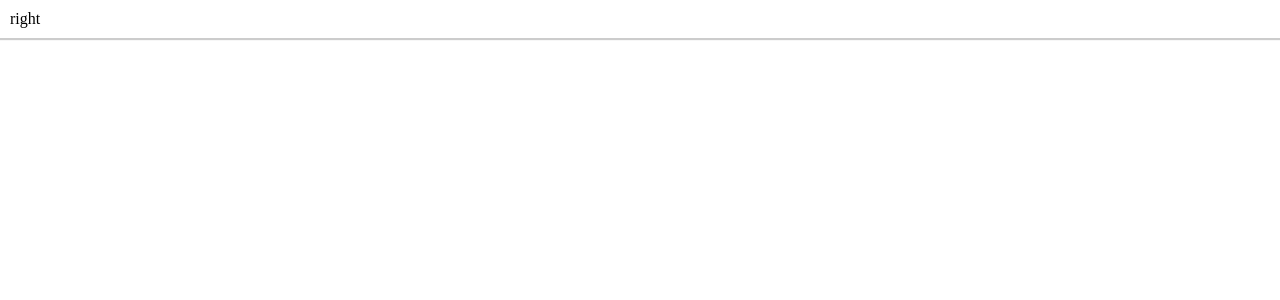
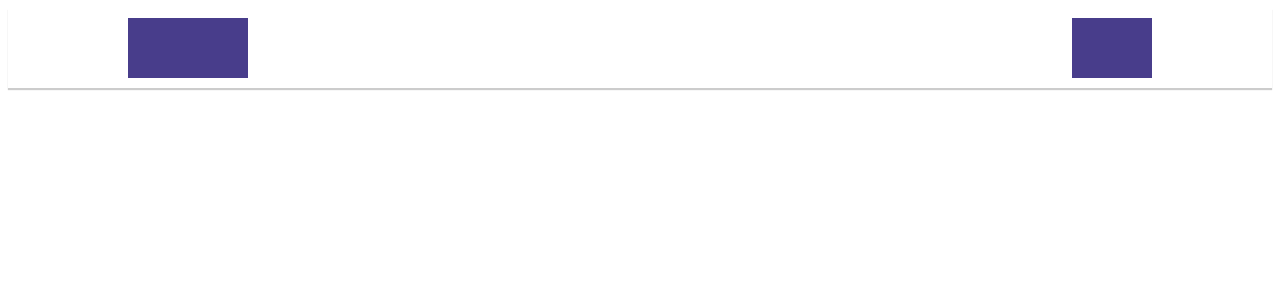
Before and after one commit to LixHu/acfun-react, a Next.js app: page / in a window 1280 px wide. Shown: the top 300 px of the page. Built offline with nearby package versions, Linux system fonts and the light colour scheme.

Commit message:
feat: 🚀navbar 部分样式

```diff
--- a/package.json
+++ b/package.json
@@ -10,6 +10,9 @@
     "prepare": "husky install"
   },
   "dependencies": {
+    "@emotion/react": "^11.11.1",
+    "@emotion/styled": "^11.11.0",
+    "@mui/material": "^5.13.7",
     "@types/node": "20.3.3",
     "@types/react": "18.2.14",
     "@types/react-dom": "18.2.6",
--- a/src/component/navbar/index.tsx
+++ b/src/component/navbar/index.tsx
@@ -9,11 +9,11 @@ interface navbarProps<T> {
 
 export function Navbar(props: navbarProps<NComponent.ILayoutMenu>) {
   const [metaData, setMetaData] = useState<NComponent.IMateData>({
-    title: '首页 - Acfun'
+    title: '首页'
   })
   useEffect(() => {
     const { title } = props
-    setMetaData({ title })
+    setMetaData({ title: `${title} - AcFun` })
   }, [])
   return (
     <>
@@ -23,8 +23,9 @@ export function Navbar(props: navbarProps<NComponent.ILayoutMenu>) {
       </Head>
       <main>
         <div className={`${styles.nav}`}>
-
-          right
+          {/* TODO 文件链接 */}
+          <div className={`${styles.logo}`}/>
+          <div className={`${styles.userContent}`} />
         </div>
       </main>
     </>
--- a/src/pages/_app.tsx
+++ b/src/pages/_app.tsx
@@ -1,7 +1,5 @@
-import '@/styles/globals.scss'
 import type { AppProps } from 'next/app'
 import { Layout } from "@/component/layout"
-
 
 export default function App({ Component, pageProps }: AppProps) {
   return (
--- a/src/styles/globals.scss
+++ b/src/styles/globals.scss
@@ -1,4 +1,5 @@
+
 body {
-    margin: 0;
-    padding: 0;
+  margin: 0;
+  padding: 0;
 }
--- a/src/styles/navbar.module.scss
+++ b/src/styles/navbar.module.scss
@@ -1,8 +1,22 @@
 .nav {
   display: flex;
   justify-content: space-between;
-  padding: 10px;
+  align-items: center;
+  padding: 10px 120px;
   box-sizing: border-box;
   background-color: #fff;
   box-shadow: 0 2px 1px #ccc;
+  min-height: 80px;
+
+  .logo {
+    width: 120px;
+    height: 60px;
+    background-color: darkslateblue;
+  }
+
+  .userContent {
+    width: 80px;
+    height: 60px;
+    background-color: darkslateblue;
+  }
 }
```
Also changed, not shown: 1 other file (tests, documents, lock files or other folders).
